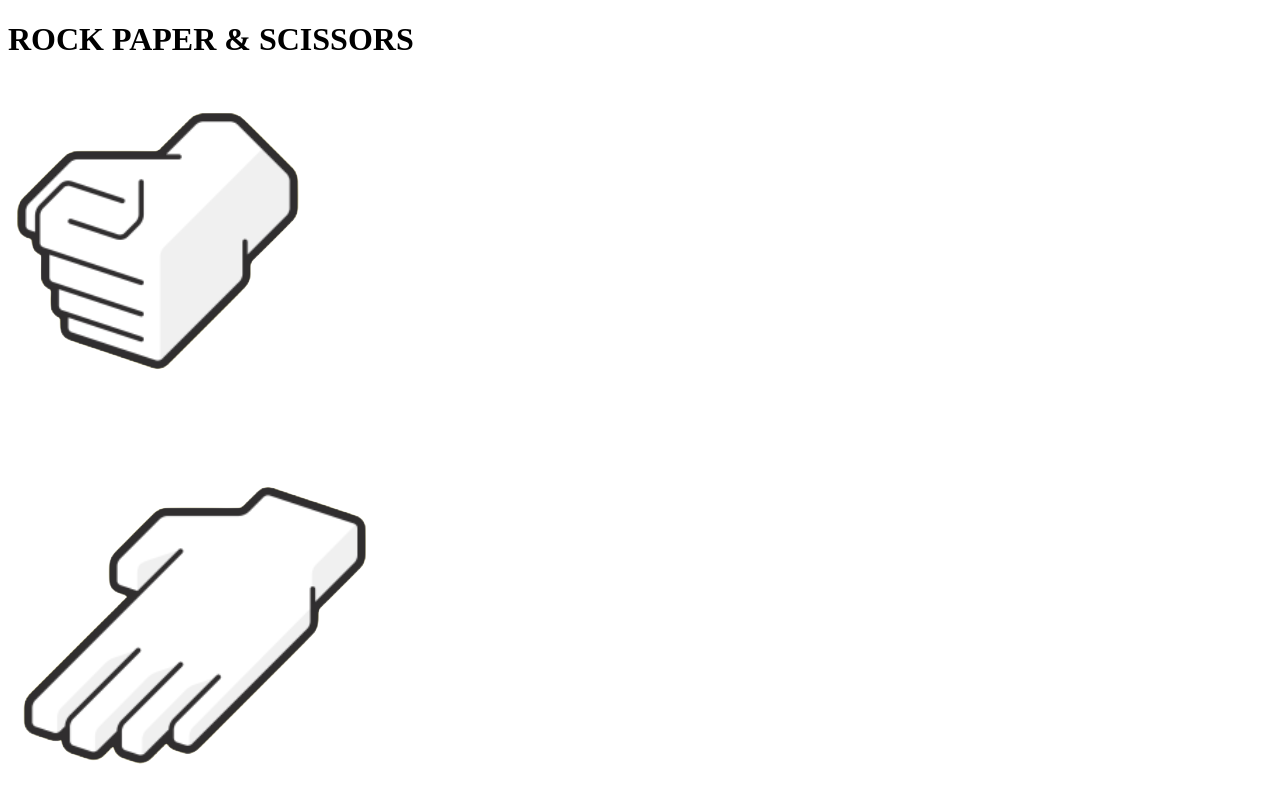
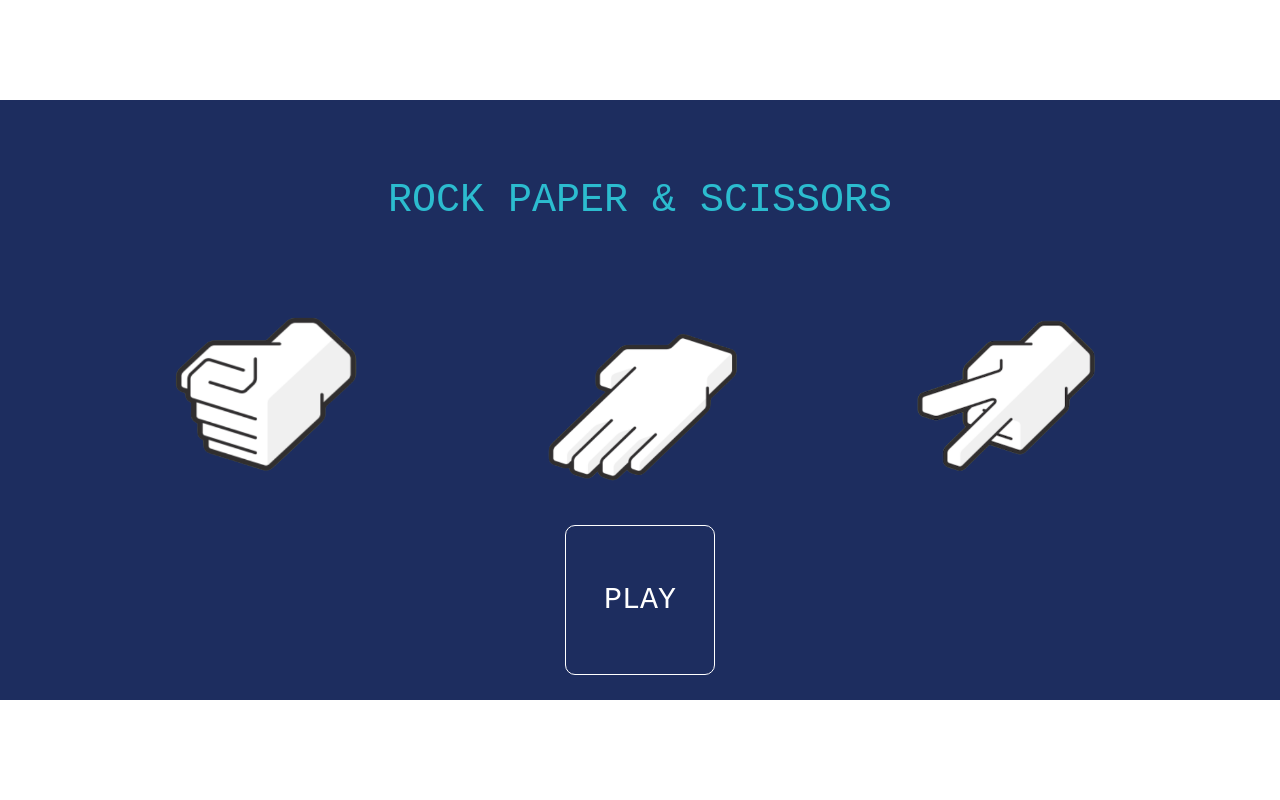
Before and after one commit to Tomal1/rock-paper-scissors, a React (Vite) app: page / in a window 1280 px wide. Shown: the top 800 px of the page. Built offline with nearby package versions, Linux system fonts and the light colour scheme.

Commit message:
intro page on desktop size cmplete

```diff
--- a/src/assets/style/intro.css
+++ b/src/assets/style/intro.css
@@ -51,10 +51,14 @@
     }
   }
 
+/* normal size */
 
-/* mobile size */
+*{
+    font-family: "Courier New";
+    margin: 0px;
+    padding: 0px;
 
-@media only screen and (max-width: 320px) {
+}
 
 #intro{
     margin-top: 12.5vh;
@@ -70,9 +74,9 @@
     justify-content: center;
     align-items: center;
 }
-    .titleCon h1{
-        font-size: 20px;
-        font-family: 'Courier New', Courier, monospace;
+
+.titleCon p{
+    font-size: 40px;
 }
 
 .animiCon{
@@ -84,8 +88,8 @@
 }
 
 .hand{
-        height:80px;
-        width: 80px;
+    height:200px;
+    width: 200px;
 }
 
 .controlCon{
@@ -101,9 +105,10 @@
     border-style: none;
     border: 1px solid white;
     color: white;
-        height: 50px;
-        width: 50px;
+    height: 150px;
+    width: 150px;
     border-radius: 10px;
+    font-size: 30px;
 
 }
 
@@ -115,4 +120,27 @@
 
 }
 
+
+
+/* mobile size */
+
+@media only screen and (max-width: 320px) {
+
+    .titleCon p{
+        font-size: 20px;
     }
+
+    .hand{
+        height:80px;
+        width: 80px;
+    }
+
+    .controlCon button{
+        height: 50px;
+        width: 50px;
+        font-size: 15px;
+    }
+
+
+
+}
--- a/src/components/intro.jsx
+++ b/src/components/intro.jsx
@@ -15,7 +15,7 @@ class Intro extends React.Component {
         return(
             <div id="intro">
                 <div className="titleCon">
-                    <h1>ROCK PAPER & SCISSORS</h1>
+                    <p>ROCK PAPER & SCISSORS</p>
                 </div>
                     <div className="animiCon">
                         <div className="introThumb">
```
Lines whose indentation alone changed are shown as unchanged.
